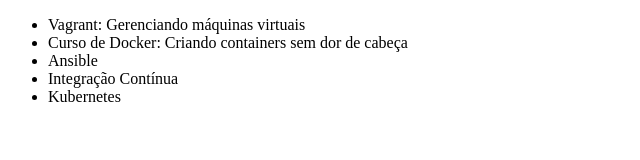
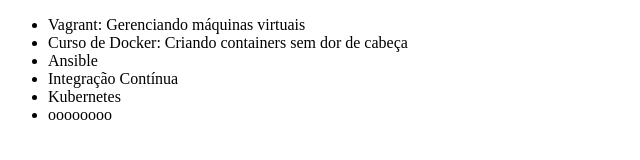
Before and after one commit to joaopedrosalcantara/alura-git, a plain HTML site: page index.html in a window 1280 px wide. Shown: the full height of the page, 0-640 px from the left. Drawn offline with Linux system fonts and the light colour scheme.

Commit message:
alterado o codigo

```diff
--- a/index.html
+++ b/index.html
@@ -11,6 +11,7 @@
         <li>Ansible</li>
         <li>Integração Contínua</li>
         <li>Kubernetes</li>
+        <li>oooooooo</li>
     </ul>
 </body>
 </html>
```
